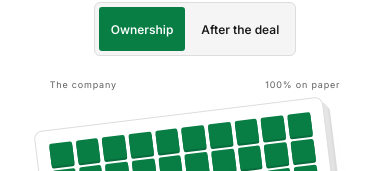
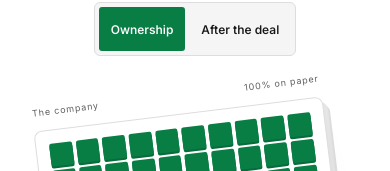
Before and after one commit to Lyqed/beyond-your-valuation, a Next.js app: page / in a window 390 px wide. Shown: the part 528-699 px from the top of the page. Built offline with nearby package versions, Linux system fonts and the light colour scheme.

Commit message:
Update Site source

```diff
--- a/app/experience.tsx
+++ b/app/experience.tsx
@@ -167,11 +167,11 @@ export default function Experience() {
             <button aria-pressed={boardView === 'ownership'} onClick={() => setBoardView('ownership')}>Ownership</button>
             <button aria-pressed={boardView === 'proceeds'} onClick={() => setBoardView('proceeds')}>After the deal</button>
           </div>
-          <div className="board-top"><span>{boardView === 'ownership' ? 'The company' : 'Where the price goes'}</span><span>{boardView === 'ownership' ? '100% on paper' : `${money(e.exitCents)} to distribute`}</span></div>
-          <div className="board">
+          <div className="board-frame"><div className="board">
+            <div className="board-top"><span>{boardView === 'ownership' ? 'The company' : 'Where the price goes'}</span><span>{boardView === 'ownership' ? '100% on paper' : `${money(e.exitCents)} to distribute`}</span></div>
             <Tiles values={boardGroups.map(group => group.value)} colors={boardGroups.map(group => group.color)} label={`${boardView === 'ownership' ? 'Ownership' : 'Exit proceeds'}: ${boardGroups.map(group => `${group.label} ${group.display}`).join(', ')}. Tiles rounded to whole percentages.`} />
             <div className="board-sticker"><span>{boardView === 'ownership' ? 'Your share' : 'Your net cash'}</span><strong data-testid="board-value">{boardView === 'ownership' ? <>{e.founderBps / 100}<span>%</span></> : money(exit.founderNetCents)}</strong><small>{boardView === 'ownership' ? 'Share of the company.' : 'After costs and tax.'}</small></div>
-          </div>
+          </div></div>
           <div className="board-caption">{boardGroups.map(group => <span key={group.label}><i style={{ background: group.color }} />{group.label} <b>{group.display}</b></span>)}</div>
           <p className="board-note">Each tile is about 1%. Exact amounts are in the calculation.</p>
           <div className="art-footnote"><span className="drawn-arrow" aria-hidden="true">↳</span><span>Compare ownership<br />with cash after the deal.</span></div>
--- a/app/globals.css
+++ b/app/globals.css
@@ -75,7 +75,10 @@ em{font-family:inherit;font-style:normal;font-weight:inherit;letter-spacing:inhe
 .outline{border:1px solid var(--ink);background:transparent}
 .hero-fine{margin-top:12px;font-size:10px;color:var(--muted)}
 .hero-art{padding:13px 26px 0 16px;position:relative}
-.board-top{display:flex;justify-content:space-between;font-size:9px;letter-spacing:.13em;margin:0 10px 26px;color:var(--muted)}
+.board-frame{padding-top:42px}
+.board-top{position:absolute;left:0;right:0;bottom:calc(100% + 12px);display:flex;justify-content:space-between;gap:12px;font-size:9px;letter-spacing:.13em;margin:0;color:var(--muted)}
+.board-top span{white-space:nowrap}
+.board-top span:last-child{text-align:right}
 .board{position:relative;padding:18px;border:1px solid var(--line);border-radius:8px;background:var(--white);transform:rotate(-7deg);box-shadow:0 20px 40px -25px #17171730,4px 5px 0 #e5e5e5,6px 8px 0 var(--line)}
 .tiles{display:grid;grid-template-columns:repeat(10,minmax(0,1fr));gap:5px;aspect-ratio:1}
 .tiles i{background:var(--tile);border-radius:2px;display:block;box-shadow:0 2px 0 color-mix(in srgb,var(--tile),#000 15%);transition:background .4s}
@@ -379,7 +382,7 @@ footer>span{text-align:left;grid-column:2}
 .button{min-height:52px;font-size:12px;padding:13px 20px;gap:24px}
 .hero-fine{font-size:9px}
 .hero-art{max-width:410px;width:84%;margin:0 auto;padding:0 0 0 0}
-.board-top{font-size:7px;margin-bottom:20px}
+.board-top{font-size:7px}
 .board-sticker{min-width:110px;right:-22px;bottom:20px;padding:13px 15px}
 .board-sticker strong{font-size:43px}
 .board-sticker small{font-size:11px}
@@ -669,7 +672,8 @@ footer p, footer > span, .footer-brand { font-size: 12px; }
   .hero-art { width: 84%; max-width: 400px; padding: 0; }
   .board-view { width: max-content; margin-bottom: 22px; }
   .board-view button { min-height: 44px; padding-inline: 12px; font-size: 12px; }
-  .board-top { font-size: 9px; margin-inline: 0; }
+  .board-frame { padding-top: 34.4px; }
+  .board-top { font-size: 9px; }
   .board-sticker { min-width: 118px; right: -20px; padding: 11px 12px; }
   .board-sticker > span { font-size: 9px; }
   .board-sticker strong { font-size: 34px; }
```
